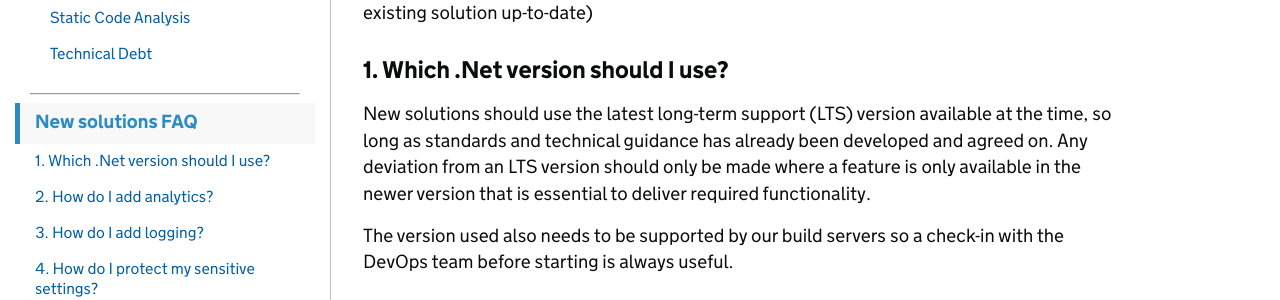
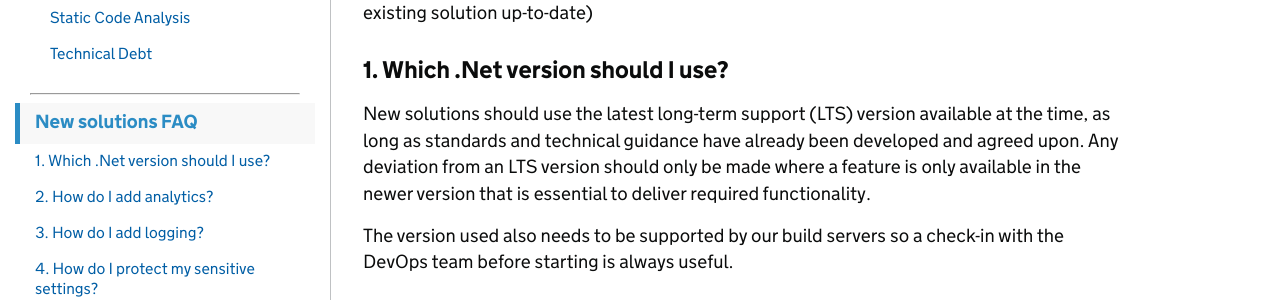
Before and after one commit to SkillsFundingAgency/das-technical-guidance, a Jekyll site: the page built from collections/_development_standards/new-solutions.md, in a window 1280 px wide. Shown: the part 217-517 px from the top of the page. Built offline with Jekyll 4.4.1, drawn with Linux system fonts in a browser that asks for light colours.

Commit message:
Update new-solutions.md

```diff
--- a/collections/_development_standards/new-solutions.md
+++ b/collections/_development_standards/new-solutions.md
@@ -10,7 +10,7 @@ Whilst the whole of the Technical Guidance is here to provide you with assistanc
 
 ### 1. Which .Net version should I use?
 
-New solutions should use the latest long-term support (LTS) version available at the time, so long as standards and technical guidance has already been developed and agreed on. Any deviation from an LTS version should only be made where a feature is only available in the newer version that is essential to deliver required functionality.
+New solutions should use the latest long-term support (LTS) version available at the time, as long as standards and technical guidance have already been developed and agreed upon. Any deviation from an LTS version should only be made where a feature is only available in the newer version that is essential to deliver required functionality.
 
 The version used also needs to be supported by our build servers so a check-in with the DevOps team before starting is always useful.
 
```
